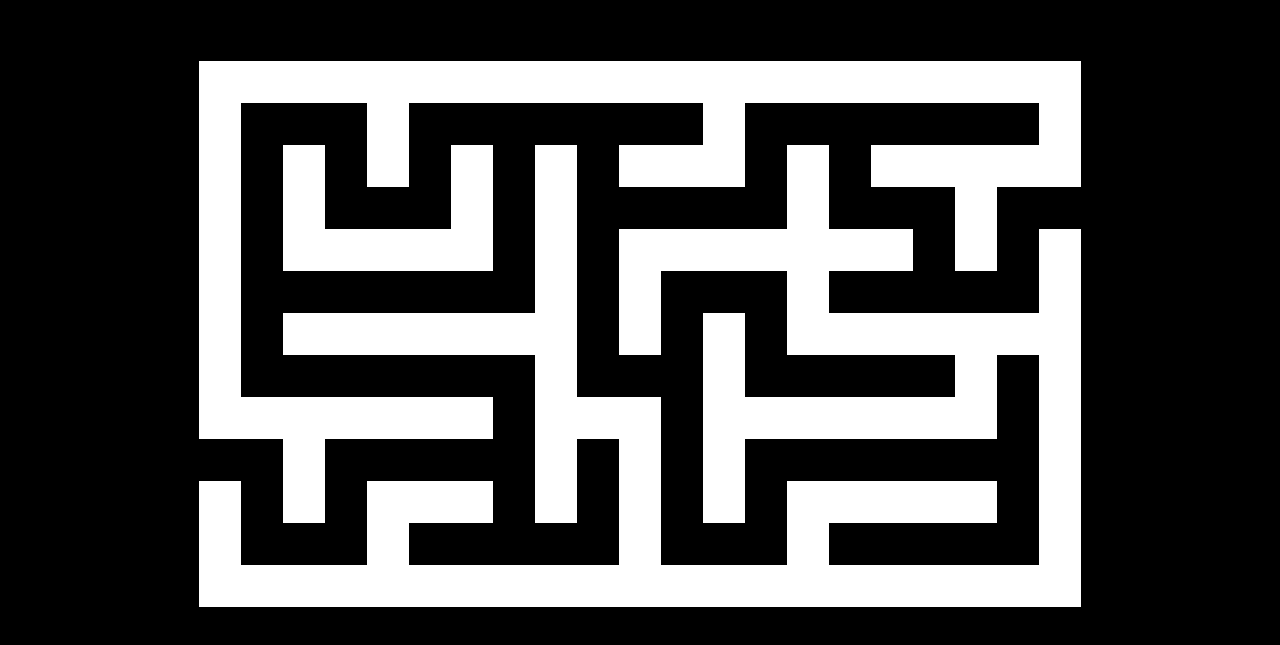
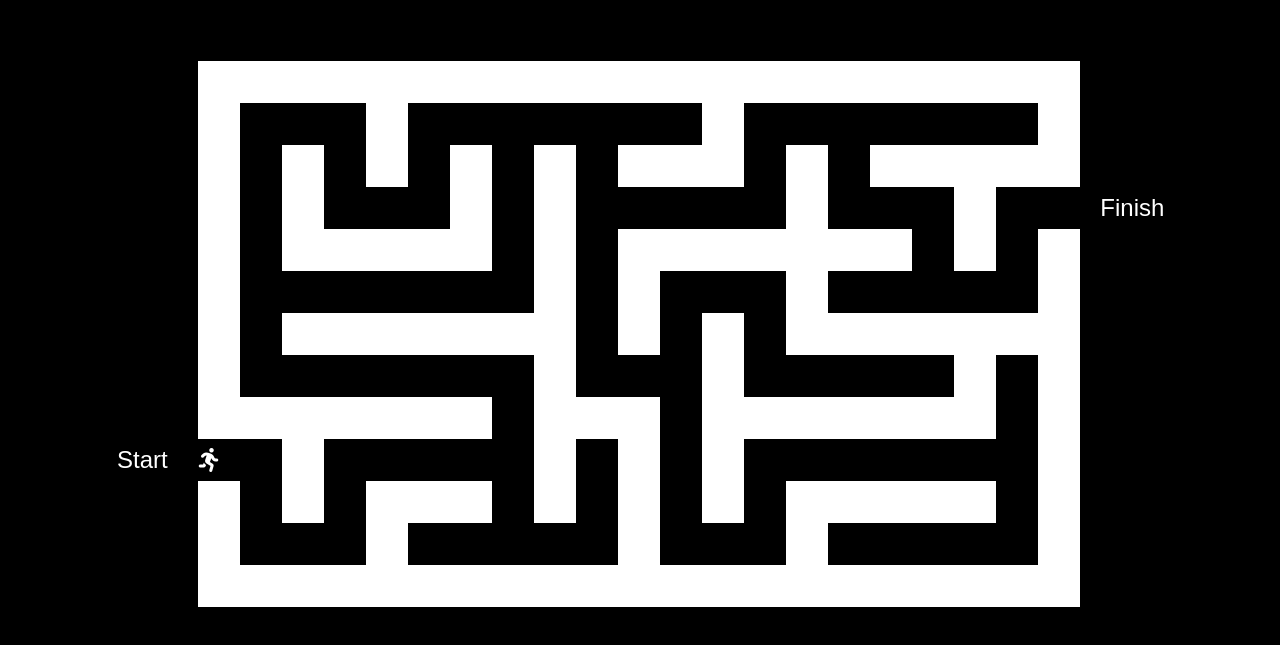
Before and after one commit to connork97/my-maze-v2, a plain HTML site: page index.html in a window 1280 px wide. Shown: the part 61-706 px from the top of the page. Drawn offline with Linux system fonts and the light colour scheme.

Commit message:
safe save spot

```diff
--- a/index.html
+++ b/index.html
@@ -8,10 +8,9 @@
 
   </head>
   <body>
+    <i id="person" class="fa-solid fa-person-running fa-xl"></i>
     <h1 id="mazeTitle">Welcome to my maze!</h1>
-    <div class="testDiv">
     <table id="myTable">
-      <i id="person" class="fa-solid fa-person-running fa-xl"></i>
     </table>
     </div>
 </body>
--- a/index.js
+++ b/index.js
@@ -1,4 +1,4 @@
-const myArray = [
+const mazeArray = [
   [0, 0, 0, 0, 0, 0, 0, 0, 0, 0, 0, 0, 0, 0, 0, 0, 0, 0, 0, 0, 0, 0, 0],
   [0, 1, 1, 1, 1, 1, 1, 1, 1, 1, 1, 1, 1, 1, 1, 1, 1, 1, 1, 1, 1, 1, 0],
   [0, 1, 0, 0, 0, 1, 0, 0, 0, 0, 0, 0, 0, 1, 0, 0, 0, 0, 0, 0, 0, 1, 0],
@@ -9,7 +9,7 @@ const myArray = [
   [0, 1, 0, 1, 1, 1, 1, 1, 1, 1, 0, 1, 0, 1, 0, 1, 1, 1, 1, 1, 1, 1, 0],
   [0, 1, 0, 0, 0, 0, 0, 0, 0, 1, 0, 0, 0, 1, 0, 0, 0, 0 ,0, 1, 0, 1, 0],
   [0, 1, 1, 1, 1, 1, 1, 1, 0, 1, 1, 1, 0, 1, 1, 1, 1, 1, 1, 1, 0, 1, 0],
-['S', 0, 0, 1, 0, 0, 0, 0, 0, 1, 0, 1, 0, 1, 0, 0, 0, 0, 0, 0, 0, 1, 0],
+['S', 'SC', 0, 1, 0, 0, 0, 0, 0, 1, 0, 1, 0, 1, 0, 0, 0, 0, 0, 0, 0, 1, 0],
   [0, 1, 0, 1, 0, 1, 1, 1, 0, 1, 0, 1, 0, 1, 0, 1, 1, 1, 1, 1, 0, 1, 0],
   [0, 1, 0, 0, 0, 1, 0, 0, 0, 0, 0, 1, 0, 0, 0, 1, 0, 0, 0, 0, 0, 1, 0],
   [0, 1, 1, 1, 1, 1, 1, 1, 1, 1, 1, 1, 1, 1, 1, 1, 1, 1, 1, 1, 1, 1, 0],
@@ -17,26 +17,41 @@ const myArray = [
 //  1  2  3  4  5  6  7  8  9  10 11 12 13 14 15 16 17 18 19 20 21 22 23
 ];
 
+const startPoint = mazeArray[10][0].position;
+
 
 const table = document.getElementById("myTable");
 
-for (let i = 0; i < myArray.length; i++) {
+for (let i = 0; i < mazeArray.length; i++) {
   const row = document.createElement("tr");
-  for (let j = 0; j < myArray[i].length; j++) {
+  for (let j = 0; j < mazeArray[i].length; j++) {
     const cell = document.createElement("td");
-    cell.setAttribute("data-value", myArray[i][j]);
+    cell.setAttribute("data-value", mazeArray[i][j]);
     //cell.textContent = myArray[i][j];
     row.appendChild(cell);
+    if (mazeArray[i][j] == 'S') {
+      cell.style.paddingRight = "25px";
+      cell.style.scale = 1.5;
+      cell.innerHTML = "Start";
+    }
+    if (mazeArray[i][j] == 'F') {
+      cell.style.paddingLeft = "25px";
+      cell.style.scale = 1.5;
+      cell.innerHTML = "Finish";
+    }
+    if (mazeArray[i][j] == 'SC') {
+      cell.innerHTML = '<i id="person" class="fa-solid fa-person-running fa-xl"></i>';
+    }
   }
   table.appendChild(row);
 }
 
-// User Character Movement
-
 /*
-const myPerson = document.getElementById("person");
-const computedStyle = getComputedStyle(myPerson);
-const backgroundColor = computedStyle.backgroundColor;
+const goodCell = document.querySelector("td[data-value='0']");
+  if (left >= 0 && goodCell.dataset.value !== 1) {
+      person.style.left = `${left + 10}px`;
+  }
+}
 */
 function init() {
   person = document.getElementById("person");
@@ -49,7 +64,7 @@ function movePersonRight() {
   const rightNumbers = person.style.left.replace("px", "");
   const left = parseInt(rightNumbers, 10);
 
-  if (left >= 0) {
+  if (left >= 0 && td[data-value=="0"]) {
       person.style.left = `${left + 10}px`;
   }
 }
@@ -58,7 +73,7 @@ function movePersonLeft() {
   const leftNumbers = person.style.left.replace("px", "");
   const left = parseInt(leftNumbers, 10);
 
-  if (left >= 0) {
+  if (left >= 0 && td[data-value=="0"]) {
       person.style.left = `${left - 10}px`;
   }
 }
@@ -67,7 +82,7 @@ function movePersonUp() {
   const topNumbers = person.style.top.replace("px", "");
   const top = parseInt(topNumbers, 10);
 
-  if (top >= 0) {
+  if (top >= 0 && td[data-value=="0"]) {
       person.style.top = `${top - 10}px`;
   }
 }
@@ -76,7 +91,7 @@ function movePersonDown() {
 const bottomNumbers = person.style.top.replace("px", "");
 const top = parseInt(bottomNumbers, 10);
 
-if (top >= 0) {
+if (top >= 0 && td[data-value=="0"]) {
     person.style.top = `${top + 10}px`;
 }
 }
@@ -99,6 +114,28 @@ if (e.key === "ArrowDown") {
 
 window.onload = init;
 
+
+
+/*
+while (myArray[i][j] == 'S') {
+  const startPoint = myArray[i][j];
+  startPoint.innerHTML = startPoint.textContent;
+  startPoint.style[z-index] = 11;
+}
+
+  while (myArray[10][0] == 'S') {
+    const startPoint = myArray[10][0];
+    startPoint.textContent = startPoint;
+  }
+*/
+// User Character Movement
+
+/*
+const myPerson = document.getElementById("person");
+const computedStyle = getComputedStyle(myPerson);
+const backgroundColor = computedStyle.backgroundColor;
+*/
+
 /*
 var person = null;
 var row = null;
```
